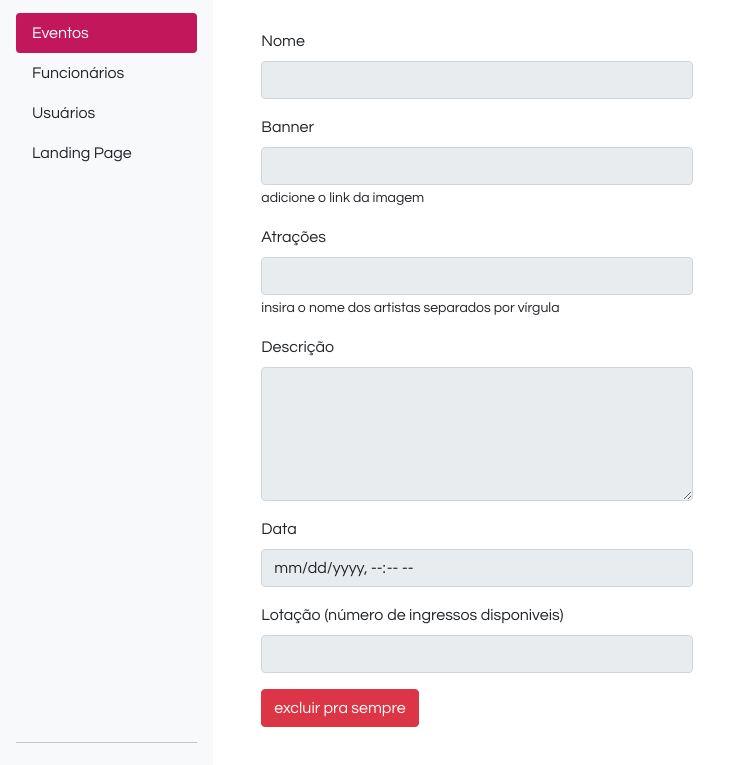
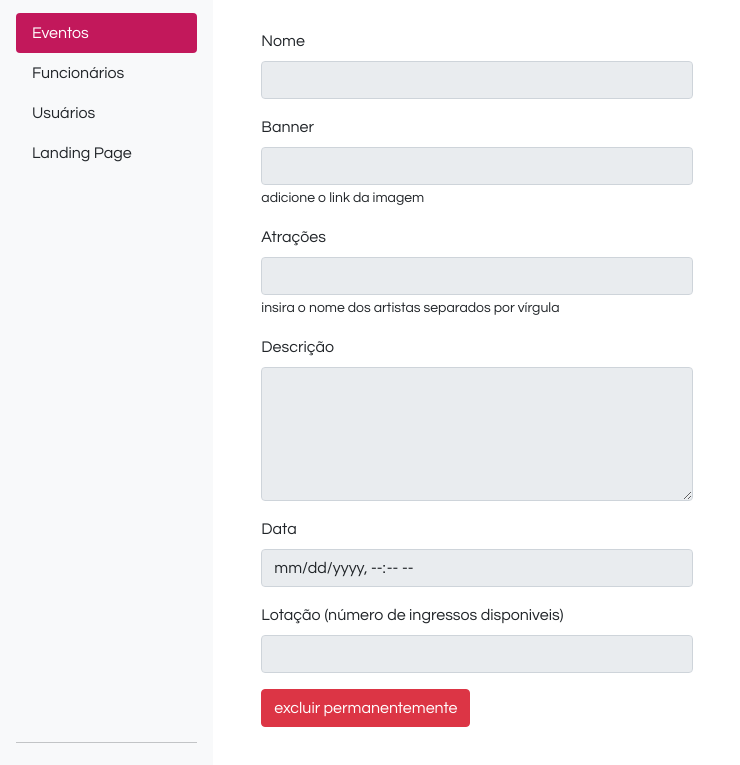
Before and after one commit to victorlledur/soundgarden-front-main, a plain HTML site: page excluir-evento.html in a window 1280 px wide. Shown: the part 163-928 px from the top of the page, without its empty margins (0-740 px from the left). Drawn offline with nearby package versions, Linux system fonts and the light colour scheme; no server answers.

Commit message:
mudando nome do botão

```diff
--- a/excluir-evento.html
+++ b/excluir-evento.html
@@ -92,7 +92,7 @@
                             <input type="number" class="form-control" id="lotacao" aria-describedby="lotacao"
                                 value="" disabled>
                         </div>
-                        <button type="submit" class="btn btn-danger">excluir pra sempre</button>
+                        <button type="submit" class="btn btn-danger">excluir permanentemente</button>
                     </form>
                 </div>
             </main>
```
